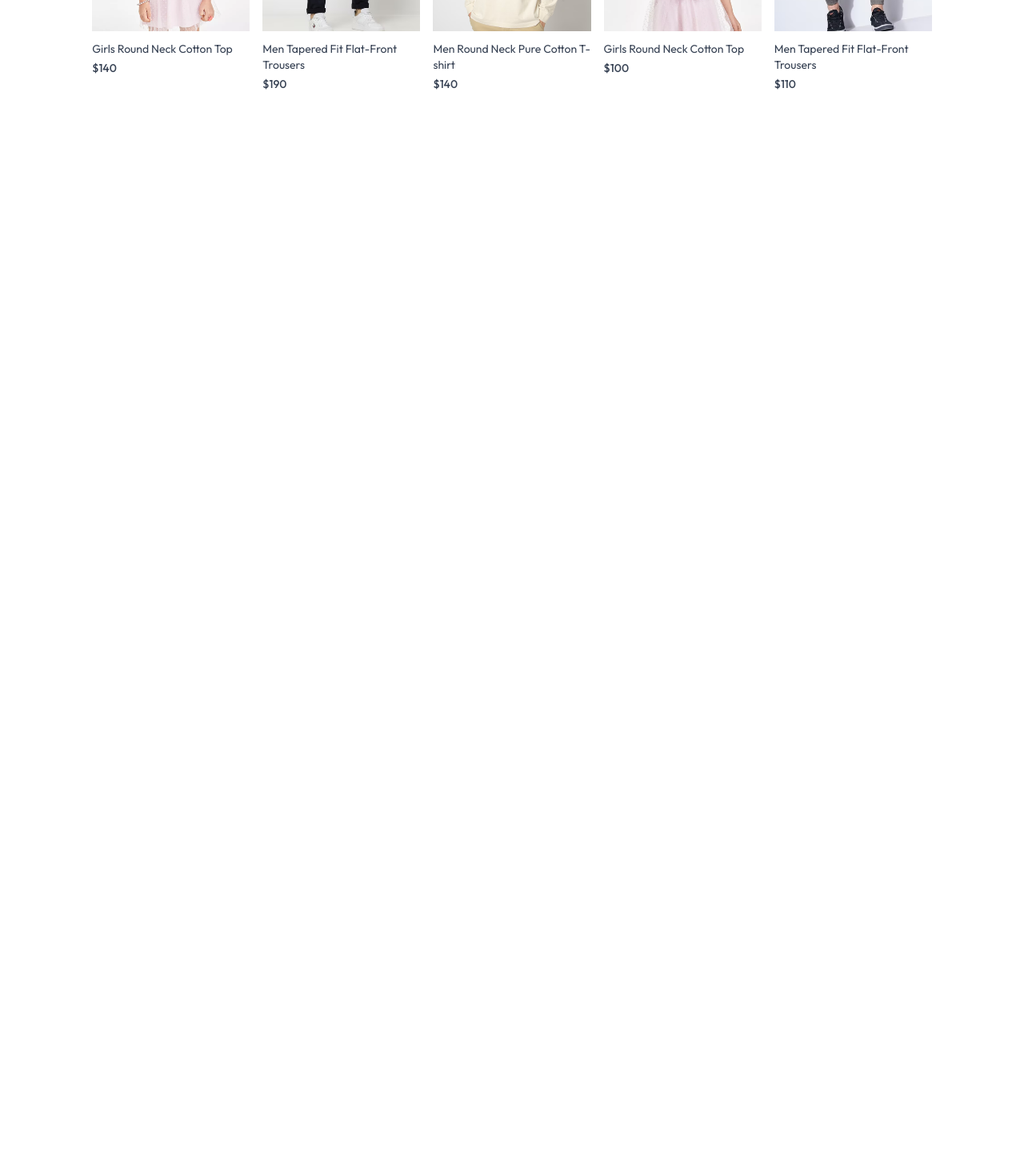
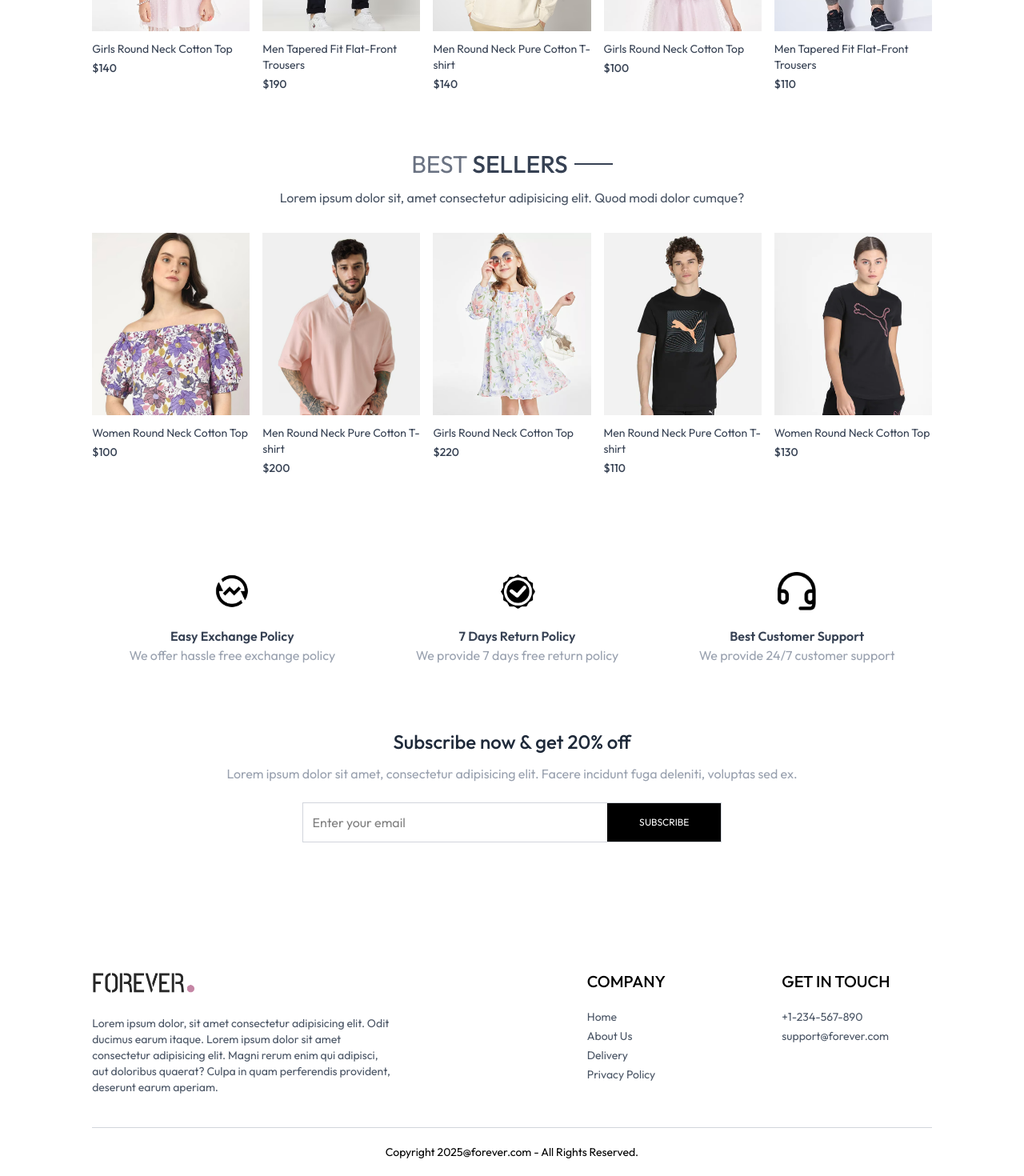
Before and after one commit to Adarsh3230db/Forever-Frontend, a React (Vite) app: page / in a window 1280 px wide. Shown: the part 1194-2664 px from the top of the page at 80% size. Before the commit the page ends 1349 px from the top, so only its background shows below. Built offline with nearby package versions, Linux system fonts and the light colour scheme.

Commit message:
Home page design completed

```diff
--- a/src/App.jsx
+++ b/src/App.jsx
@@ -10,6 +10,7 @@
 import PlaceOrder from './pages/PlaceOrder'
 import Orders from './pages/Orders'
 import Navbar from './components/Navbar'
+import Footer from './components/Footer'
 
 const App = () => {
   return (
@@ -26,7 +27,7 @@
          <Route path='/place-order' element={<PlaceOrder/>} />
          <Route path='/orders' element={<Orders/>} />
       </Routes>
-
+      <Footer/>
     </div>
   )
 }
--- /dev/null
+++ b/src/components/BestSeller.jsx
@@ -0,0 +1,33 @@
+import React, { useContext, useEffect, useState } from 'react'
+import { ShopContext } from '../context/ShopContext'
+import Title from './Title'
+import ProductItem from './ProductItem'
+
+const BestSeller = () => {
+    const { products } = useContext(ShopContext)
+    const [bestSeller,setBestSeller] = useState([])
+
+    useEffect(()=>{
+        const bestProduct = products.filter((item) =>(item.bestseller))
+        setBestSeller(bestProduct.slice(0,5))
+    },[])
+  return (
+    <div className='my-10'>
+        <div className='text-center text-3xl py-8'>
+            <Title text1={'BEST'} text2={'SELLERS'}/>
+            <p className='w-3/4 m-auto text-xs sm:text-sm md:text-base text-gray-600'>
+            Lorem ipsum dolor sit, amet consectetur adipisicing elit. Quod modi dolor cumque?
+            </p>
+        </div>
+        <div className='grid grid-cols-2 sm:grid-cols-3 md:grid-cols-4 lg:grid-cols-5 gap-4 gap-y-6'>
+            {
+                bestSeller.map((item,index)=>(
+                    <ProductItem key={index} id={item._id} image={item.image} name={item.name} price={item.price} />
+                ))
+            }
+        </div>
+    </div>
+  )
+}
+
+export default BestSeller
--- /dev/null
+++ b/src/components/Footer.jsx
@@ -0,0 +1,39 @@
+import React from 'react'
+import { assets } from '../assets/assets'
+
+const Footer = () => {
+  return (
+    <div>
+        <div className='flex flex-col sm:grid grid-cols-[3fr_1fr_1fr] gap-14 my-10 mt-40 text-sm'>
+            <div>
+                <img src={assets.logo} className='mb-5 w-32' alt="" />
+                <p className='w-full md:w-2/3 text-gray-600'>
+                    Lorem ipsum dolor, sit amet consectetur adipisicing elit. Odit ducimus earum itaque. Lorem ipsum dolor sit amet consectetur adipisicing elit. Magni rerum enim qui adipisci, aut doloribus quaerat? Culpa in quam perferendis provident, deserunt earum aperiam.
+                </p>
+            </div>
+            <div>
+                <p className='text-xl font-medium mb-5'>COMPANY</p>
+                <ul className='flex flex-col gap-1 text-gray-600'>
+                    <li>Home</li>
+                    <li>About Us</li>
+                    <li>Delivery</li>
+                    <li>Privacy Policy</li>
+                </ul>
+            </div>
+            <div>
+                <p className='text-xl font-medium mb-5'>GET IN TOUCH</p>
+                <ul className='flex flex-col gap-1 text-gray-600'>
+                    <li>+1-234-567-890</li>
+                    <li>support@forever.com</li>
+                </ul>
+            </div>
+        </div>
+        <div className=''>
+            <hr className='text-gray-300'/>
+            <p className='py-5 text-sm text-center'>Copyright 2025@forever.com - All Rights Reserved.</p>
+        </div>
+    </div>
+  )
+}
+
+export default Footer
--- /dev/null
+++ b/src/components/NewsLetter.jsx
@@ -0,0 +1,21 @@
+import React from 'react'
+
+const NewsLetter = () => {
+    const onSubmitHandler=(event)=>{
+        event.preventDefault()
+    }
+  return (
+    <div className='text-center'>
+        <p className='text-2xl font-medium text-gray-800'>Subscribe now & get 20% off</p>
+        <p className='text-gray-400 mt-3'>
+            Lorem ipsum dolor sit amet, consectetur adipisicing elit. Facere incidunt fuga deleniti, voluptas sed ex.
+        </p>
+        <form onSubmit={onSubmitHandler} className='w-full sm:w-1/2 flex items-center gap-3 mx-auto my-6 border border-gray-300 pl-3'>
+            <input className='w-full sm:flex-1 outline-none' type="email" placeholder='Enter your email' required />
+            <button className='bg-black text-white text-xs px-10 py-4' type='submit'>SUBSCRIBE</button>
+        </form>
+    </div>
+  )
+}
+
+export default NewsLetter
--- /dev/null
+++ b/src/components/OurPolicy.jsx
@@ -0,0 +1,27 @@
+import React from 'react'
+import { assets } from '../assets/assets'
+
+const OurPolicy = () => {
+  return (
+    <div className='flex flex-col sm:flex-row justify-around gap-12 sm:gap-2 text-center py-20 text-xs sm:text-sm md:text-base text-gray-700'>
+        <div >
+            <img src={assets.exchange_icon} className='w-12  m-auto mb-5' alt="" />
+            <p className='font-semibold '>Easy Exchange Policy</p>
+            <p className='text-gray-400'>We offer hassle free exchange policy</p>
+        </div>
+        <div >
+            <img src={assets.quality_icon} className='w-12  m-auto mb-5' alt="" />
+            <p className='font-semibold '>7 Days Return Policy</p>
+            <p className='text-gray-400'>We provide 7 days free return policy</p>
+        </div>
+        <div >
+            <img src={assets.support_img} className='w-12  m-auto mb-5' alt="" />
+            <p className='font-semibold '>Best Customer Support</p>
+            <p className='text-gray-400'>We provide 24/7 customer support</p>
+        </div>
+
+    </div>
+  )
+}
+
+export default OurPolicy
--- a/src/pages/Home.jsx
+++ b/src/pages/Home.jsx
@@ -2,6 +2,9 @@
 import Hero from '../components/Hero'
 import LatestCollection from '../components/LatestCollection'
 import { ShopContext } from '../context/ShopContext'
+import BestSeller from '../components/BestSeller'
+import OurPolicy from '../components/OurPolicy'
+import NewsLetter from '../components/NewsLetter'
 
 
 const Home = () => {
@@ -12,6 +15,9 @@
     <div>
       <Hero/>
       <LatestCollection/>
+      <BestSeller/>
+      <OurPolicy/>
+      <NewsLetter/>
     </div>
   )
 }
```
